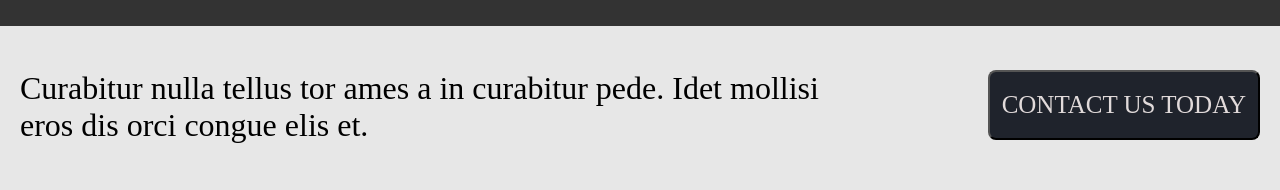
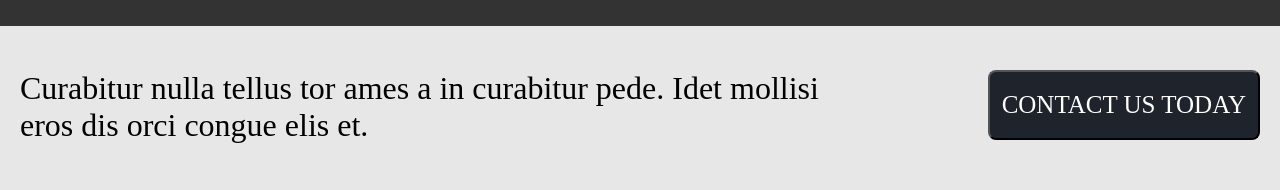
Before and after one commit to hona9/Design-assignment-3, a plain HTML site: page index.html in a window 1280 px wide. In both pictures the pointer is over the button "CONTACT US TODAY". Shown: the part 602-792 px from the top of the page. Drawn offline with Linux system fonts and the light colour scheme.

Commit message:
fix color

```diff
--- a/css/style.css
+++ b/css/style.css
@@ -120,6 +120,10 @@
     cursor: pointer;
 }
 
+.contact-button:hover{
+    color:#ffffff;
+}
+
 .service-desc{
     font-size: 1.6rem;
     padding-left: 2rem;
```
